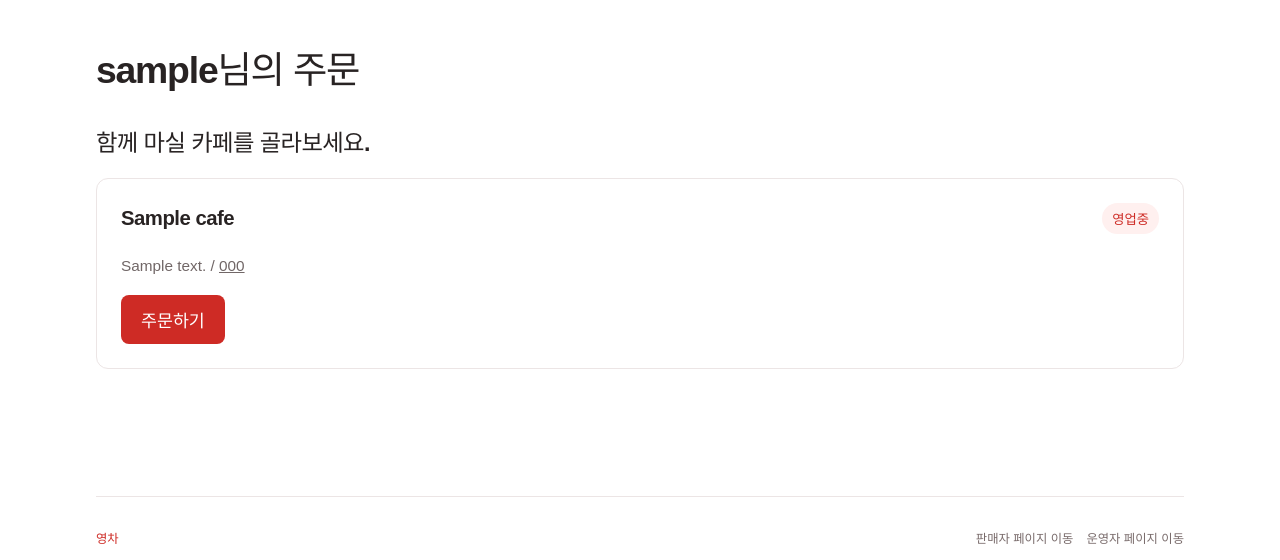
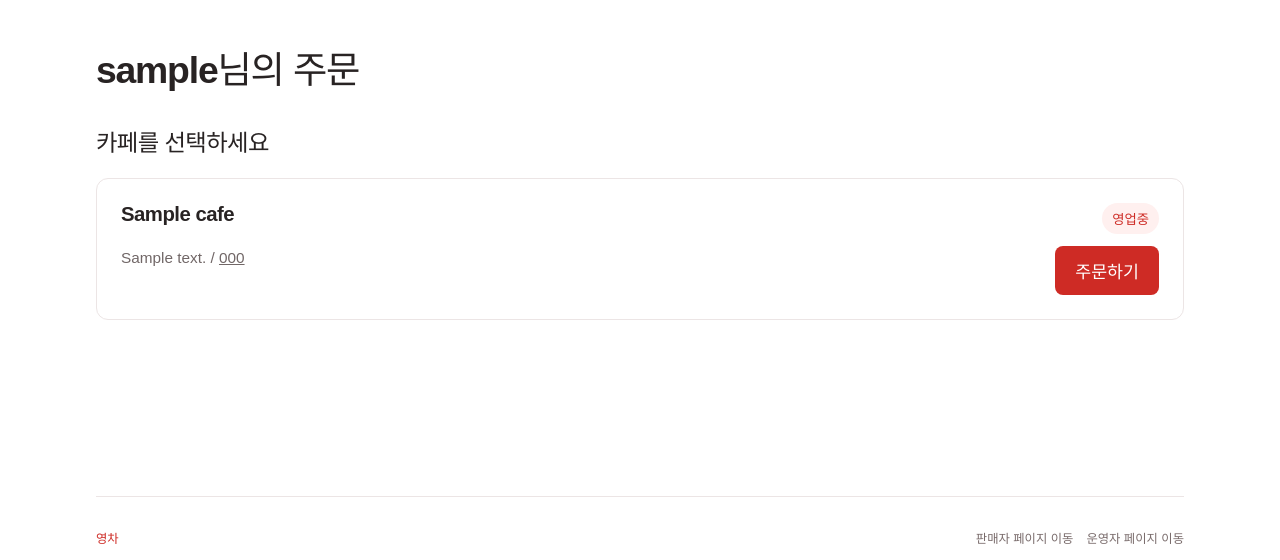
Before and after one commit to obamapop-hue/coffegroup, a Django app: page /accounts/organizer/ in a window 1280 px wide. Shown: the part 115-675 px from the top of the page. Run offline with Django 5.2, Linux system fonts and the light colour scheme; a user stored in the database is signed in; tables that the repository leaves empty hold one stand-in row (values such as "Sample post"); data that the repository does not hold is empty; parts of the project's set-up code (start-up, migrations or seed data) failed here and were passed over; some web fonts are replaced.

Commit message:
Place cafe order action under business status and highlight expiry notice

```diff
--- a/static/css/site.css
+++ b/static/css/site.css
@@ -83,6 +83,7 @@ h1 { margin: 0; font-size: calc(clamp(42px, 4.8vw, 62px) + var(--font-step)); li
 .text-button { font-weight: 600; padding: 8px 0; border: 0; color: var(--accent); background: none; cursor: pointer; text-decoration: underline; text-underline-offset: 3px; }
 .flash-messages { padding: 12px 16px; margin: 20px 0 0; border: 1px solid var(--line); border-radius: 8px; font-size: calc(14px + var(--font-step)); line-height: 1.7; }
 .flash-messages p { margin: 0; }
+.order-expiry-time { color: var(--accent); }
 .account-main { padding: 44px 0 64px; min-height: 62vh; }
 .account-main h1 { font-size: calc(clamp(26px, 4vw, 36px) + var(--font-step)); line-height: 1.4; letter-spacing: -1.2px; overflow-wrap: anywhere; }
 .role-label { color: var(--accent); font-weight: 600; font-size: calc(13px + var(--font-step)); margin: 0 0 10px; }
@@ -90,6 +91,11 @@ h1 { margin: 0; font-size: calc(clamp(42px, 4.8vw, 62px) + var(--font-step)); li
 .account-panel { padding: 24px; margin-bottom: 20px; border: 1px solid var(--line); border-radius: 12px; overflow-wrap: anywhere; }
 .account-panel h2 { font-size: calc(19px + var(--font-step)); margin: 0 0 14px; letter-spacing: -.5px; }
 .account-panel p,.account-code p,.muted-text { color: var(--muted); font-size: calc(14px + var(--font-step)); line-height: 1.8; }
+.cafe-card { display: grid; grid-template-columns: minmax(0, 1fr) auto; gap: 16px; align-items: start; }
+.cafe-card-info h2 { margin: 0 0 18px; }
+.cafe-card-info p { margin: 0; }
+.cafe-card-actions { display: flex; flex-direction: column; align-items: flex-end; gap: 12px; }
+.cafe-card-actions form { margin: 0; }
 .empty-state { padding: 36px 24px; }
 .panel-heading { display: flex; align-items: center; flex-wrap: wrap; justify-content: space-between; gap: 12px; margin-bottom: 18px; }
 .panel-heading h2 { margin: 0; }
--- a/templates/accounts/organizer.html
+++ b/templates/accounts/organizer.html
@@ -3,12 +3,17 @@
 {% block dashboard_content %}
 {% if rooms %}<section class="account-panel"><h2>진행 중인 주문</h2>{% for room in rooms %}<a class="history-item" href="{% url 'orders:detail' room.pk %}"><span>{{ room.cafe_snapshot.name }}<br><time>{{ room.created_at|date:"m.d H:i" }}</time></span><span class="status-chip">{{ room.get_status_display }}</span></a>{% endfor %}</section>{% endif %}
 <section aria-labelledby="choose-cafe-title">
-  <h2 id="choose-cafe-title" class="section-title">함께 마실 카페를 골라보세요.</h2>
+  <h2 id="choose-cafe-title" class="section-title">카페를 선택하세요</h2>
   {% for cafe in cafes %}
-    <article class="account-panel">
-      <div class="panel-heading"><h2>{{ cafe.name }}</h2>{% if not cafe.is_open %}<span class="status-chip">영업종료</span>{% else %}<span class="status-chip is-open">영업중</span>{% endif %}</div>
-      <p>{{ cafe.address|default:"카페 주소 미등록" }} / {% if cafe.phone %}<a href="tel:{{ cafe.phone }}">{{ cafe.phone }}</a>{% else %}카페 전화번호 미등록{% endif %}</p>
-      <form action="{% url 'orders:create' cafe.pk %}" method="post">{% csrf_token %}<button class="primary-button" type="submit" {% if not cafe.is_open or request.user.ordering_suspended %}disabled{% endif %}>주문하기</button></form>
+    <article class="account-panel cafe-card">
+      <div class="cafe-card-info">
+        <h2>{{ cafe.name }}</h2>
+        <p>{{ cafe.address|default:"카페 주소 미등록" }} / {% if cafe.phone %}<a href="tel:{{ cafe.phone }}">{{ cafe.phone }}</a>{% else %}카페 전화번호 미등록{% endif %}</p>
+      </div>
+      <div class="cafe-card-actions">
+        {% if not cafe.is_open %}<span class="status-chip">영업종료</span>{% else %}<span class="status-chip is-open">영업중</span>{% endif %}
+        <form action="{% url 'orders:create' cafe.pk %}" method="post">{% csrf_token %}<button class="primary-button" type="submit" {% if not cafe.is_open or request.user.ordering_suspended %}disabled{% endif %}>주문하기</button></form>
+      </div>
     </article>
   {% empty %}<div class="account-panel empty-state"><p>함께할 카페를 준비하고 있어요.</p></div>{% endfor %}
 </section>
```
Also changed, not shown: docs/GOOGLE_CLOUD_PROGRESS.md (+17 -0 lines), orders/views.py (+6 -2 lines).
